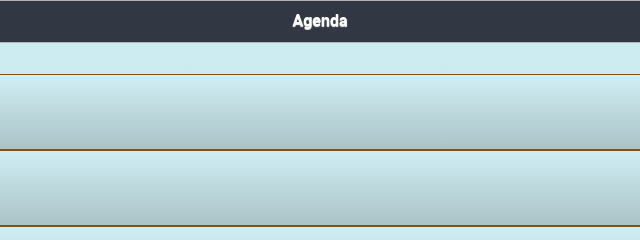
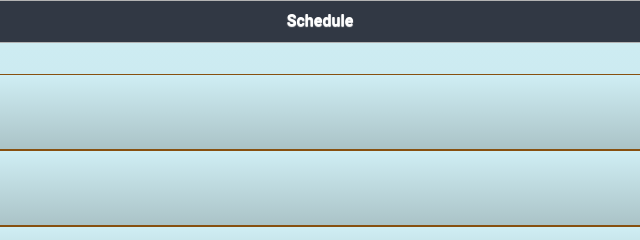
Before and after one commit to tpryan/Codeworks-jQuery-Mobile, a plain HTML site: page index.html in a window 1280 px wide. Shown: the top 240 px of the page, 321-961 px from the left. Drawn offline with Linux system fonts and the light colour scheme.

Commit message:
major changes

```diff
--- a/index.html
+++ b/index.html
@@ -16,7 +16,7 @@
 <div data-role="page" id="landing" data-theme="a" >
 
 	<div data-role="header">
-		<h1>Agenda</h1>
+		<h1>Schedule</h1>
 	</div>
 
 	<div data-role="content">
```
